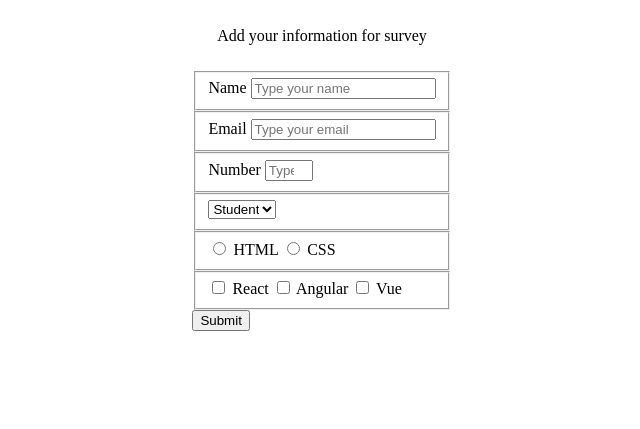
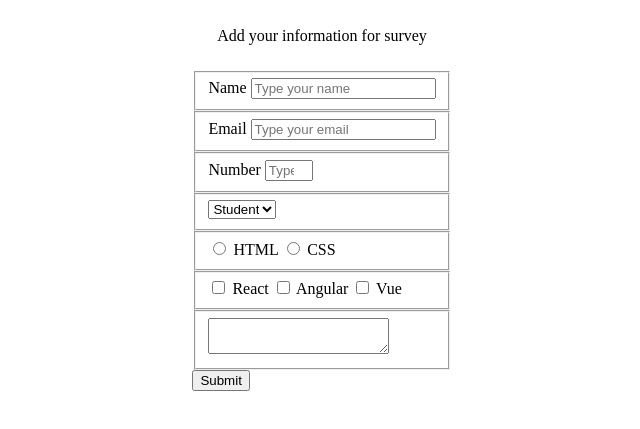
Before and after one commit to st-shourov12/freeCodeCamp, a plain HTML site: page index.html in a window 1280 px wide. Shown: the part 87-516 px from the top of the page, without its empty margins (318-958 px from the left). Drawn offline with Linux system fonts and the light colour scheme.

Commit message:
adding css file

```diff
--- a/index.html
+++ b/index.html
@@ -75,9 +75,13 @@
                 <input type="checkbox" name="survey-form" id="vue" value="vue">
                 <label for="vue">Vue</label>
             </fieldset>
+            <fieldset>
+                <textarea name="comment" id="textarea" form="survey-form"></textarea>
+
+            </fieldset>
 
 
-            <input type="submit" id="#submit" for="survey-form" value="Submit">
+            <input type="submit" id="submit" for="survey-form" value="Submit">
 
         </form>
 
```
Also changed, not shown: css.html (added, +15 -0 lines), style.css (added).
